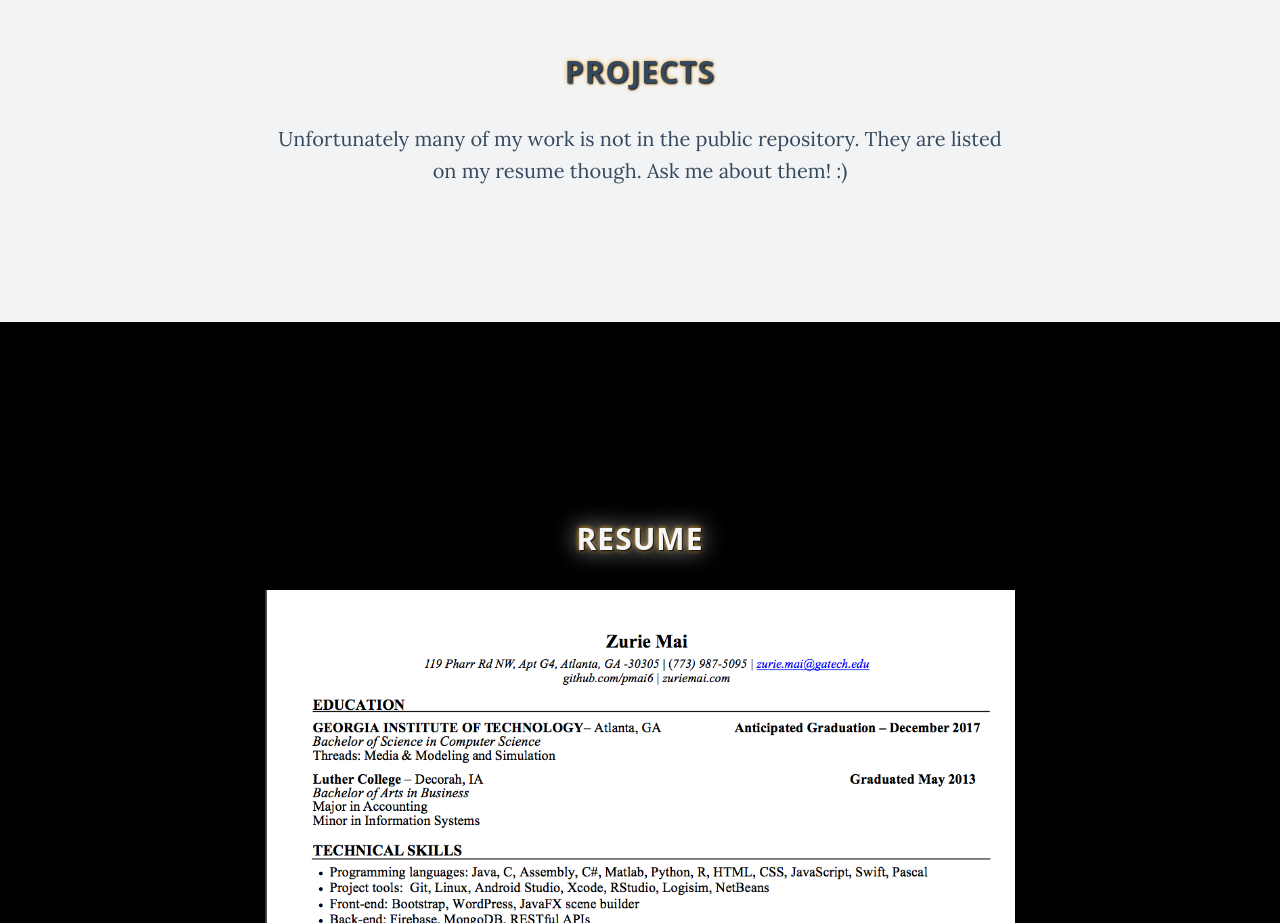
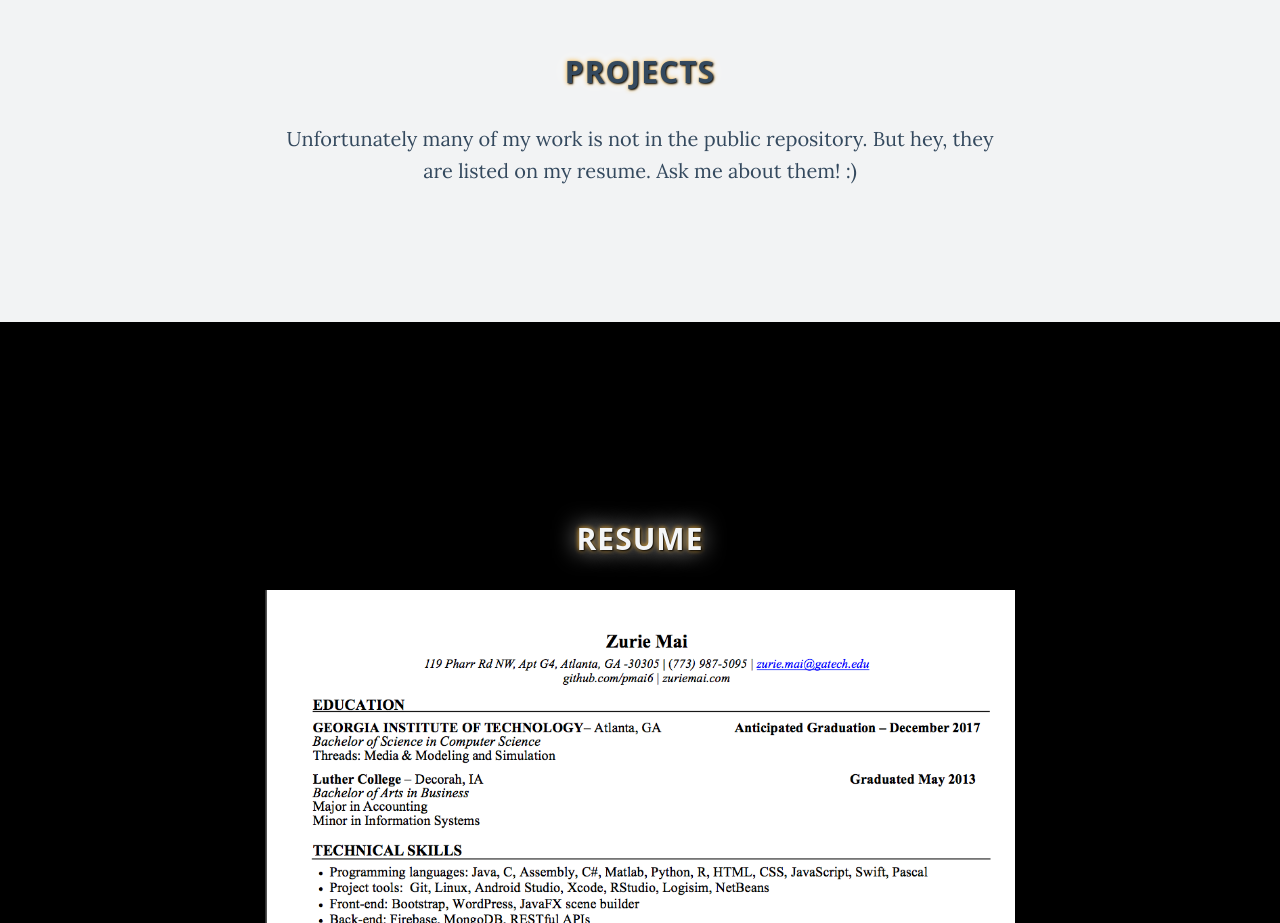
Before and after one commit to pmai6/pmai6.github.io, a plain HTML site: page index.html in a window 1280 px wide. Shown: the part 1440-2363 px from the top of the page. Drawn offline with Linux system fonts and the light colour scheme; some packages are replaced by stand-ins of ours; files whose address does not match are found by name.

Commit message:
website check

```diff
--- a/index.html
+++ b/index.html
@@ -107,7 +107,7 @@
             <div class="container">
                 <div class="col-lg-8 col-lg-offset-2">
                     <h2>Projects</h2>
-                    <p>Unfortunately many of my work is not in the public repository. They are listed on my resume though. Ask me about them! :)</p>
+                    <p>Unfortunately many of my work is not in the public repository. But hey, they are listed on my resume. Ask me about them! :)</p>
                     <!-- <a href="http://startbootstrap.com/template-overviews/grayscale/" class="btn btn-default btn-lg">Visit Research Page</a> -->
                     <!-- <p>You can download our research papers on the preview page at humorgenome.com</p>
                     <a href="http://startbootstrap.com/template-overviews/grayscale/" class="btn btn-default btn-lg">Visit Research Page</a> -->
```
